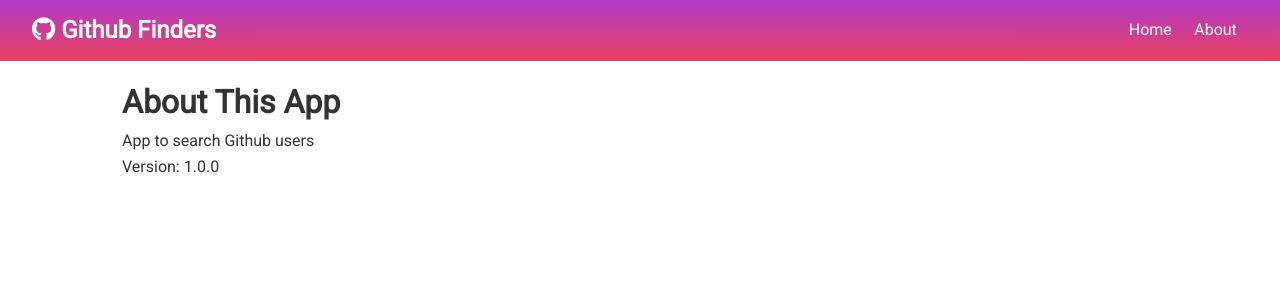
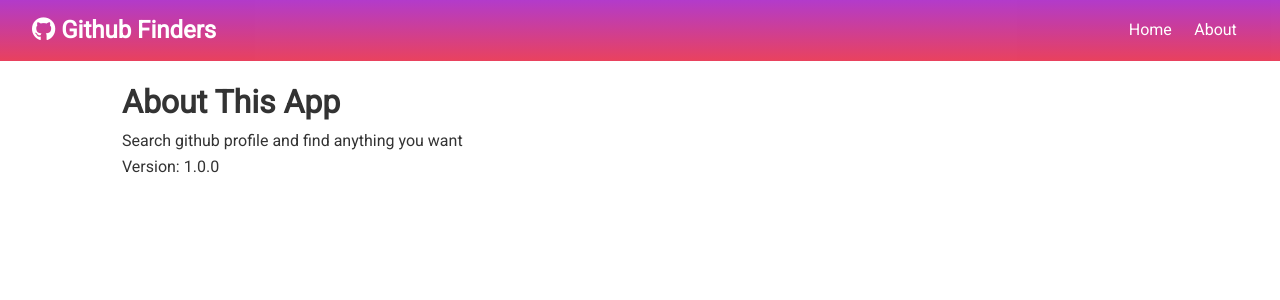
Before and after one commit to Rajan-Savaliya/github-finder-react-project, a React (Create React App) app: page /about in a window 1280 px wide. Shown: the top 300 px of the page. Built offline with nearby package versions, Linux system fonts and the light colour scheme; no server answers; the HTML template or start-up script is replaced by a standard one.

Commit message:
this is a about chage it

```diff
--- a/src/components/pages/About.js
+++ b/src/components/pages/About.js
@@ -3,8 +3,9 @@ import React, { Fragment } from 'react';
 const About = () => {
   return (
     <Fragment>
+
       <h1>About This App</h1>
-      <p>App to search Github users</p>
+      <p>Search github profile and find anything you want</p>
       <p>Version: 1.0.0</p>
     </Fragment>
   );
```
